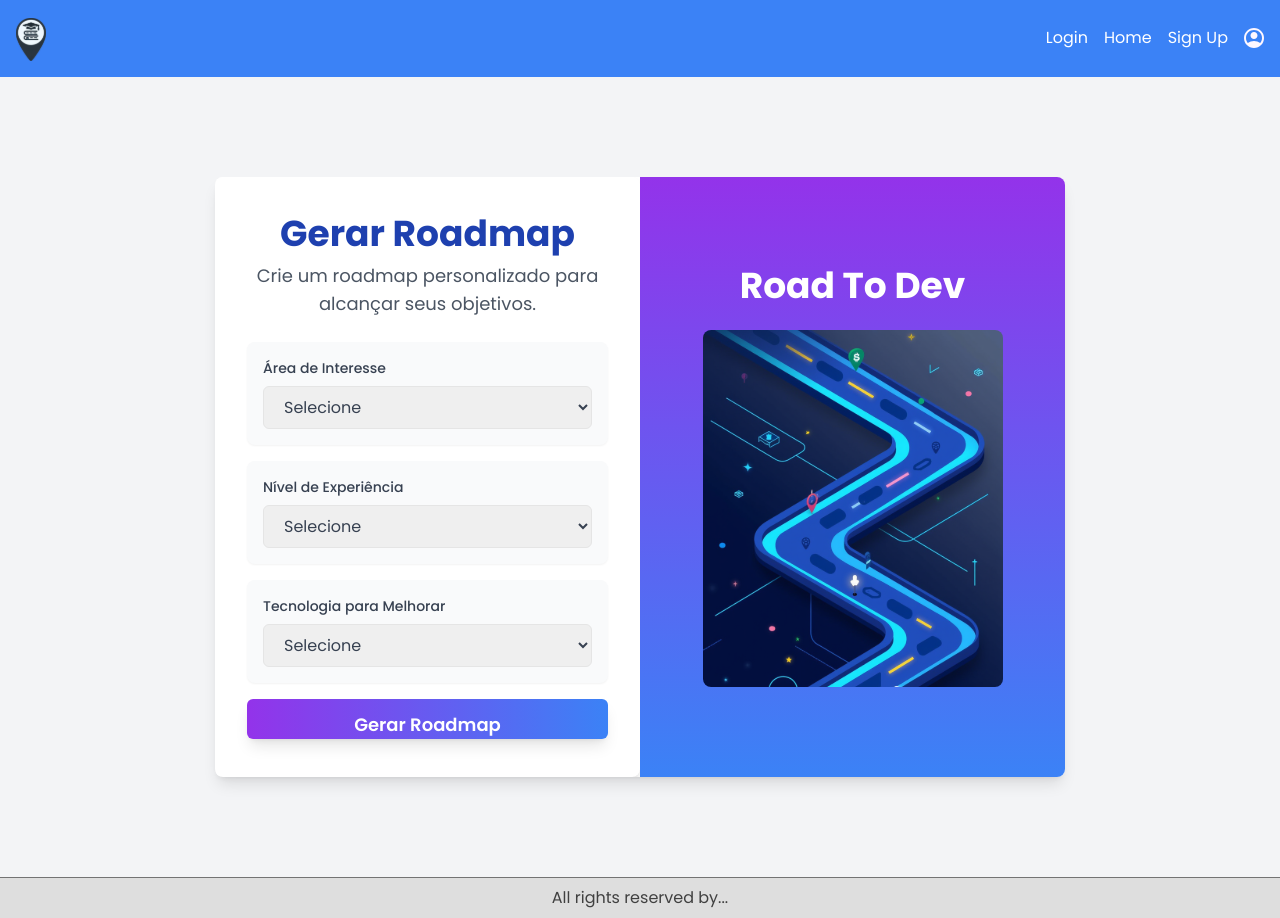
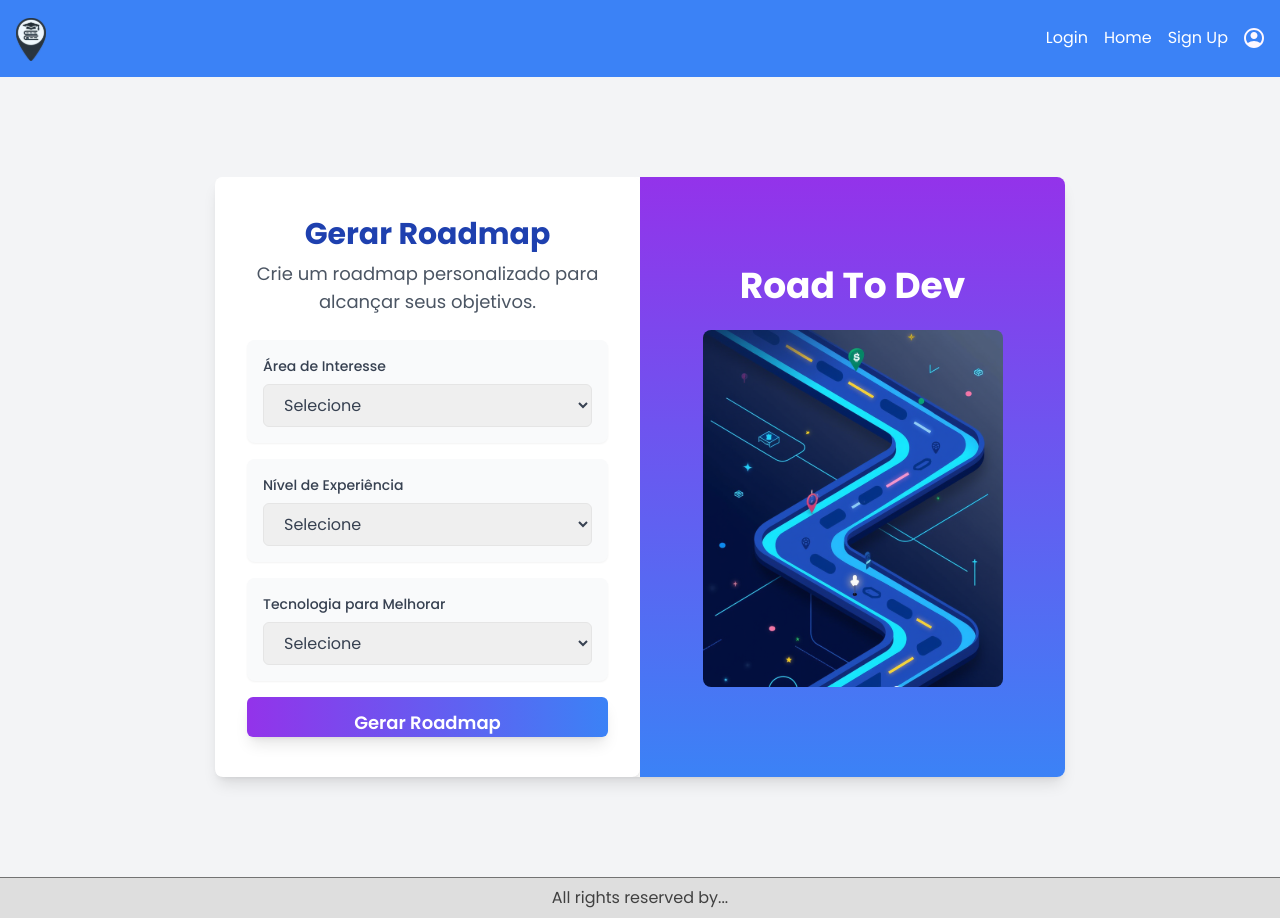
Before and after one commit to fiefaneves/RoadToDev, a Next.js app in the folder front-end/my-app/: page /forms in a window 1280 px wide. Built offline with nearby package versions, Linux system fonts and the light colour scheme.

Commit message:
fix: font size of 'Gerar RoadMap'

```diff
--- a/front-end/my-app/src/app/forms/page.tsx
+++ b/front-end/my-app/src/app/forms/page.tsx
@@ -87,7 +87,7 @@
         <div className="w-full md:w-1/2 p-8 flex flex-col justify-center items-center bg-white shadow-md rounded-r-lg">
           {/* Cabeçalho */}
           <div className="text-center mb-6">
-            <h2 className="text-3xl md:text-4xl font-bold text-blue-800 mb-2">
+            <h2 className="text-3xl md:text-3xl font-bold text-blue-800 mb-2">
               Gerar Roadmap
             </h2>
             <p className="text-gray-600 text-sm md:text-lg">
```
